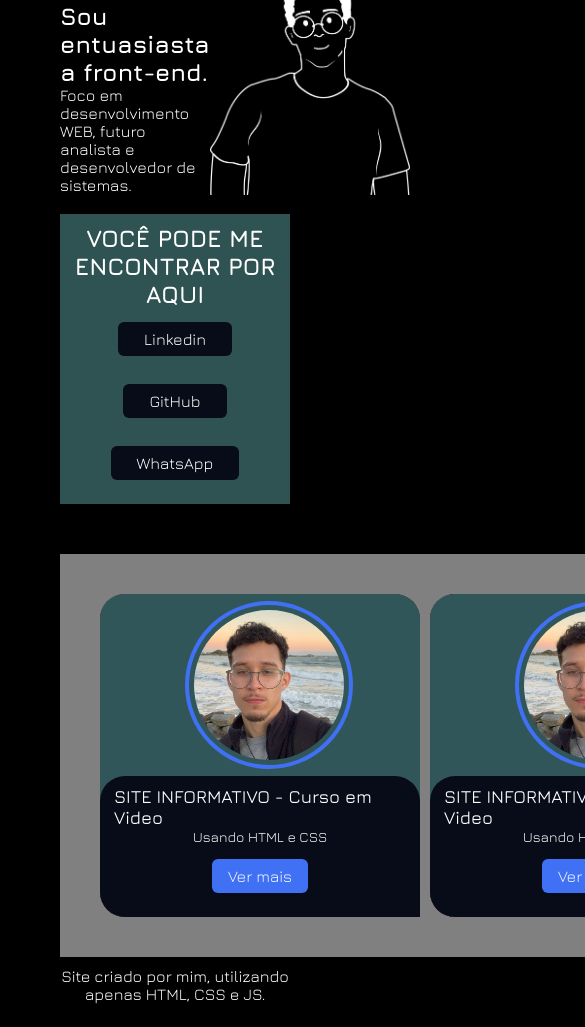
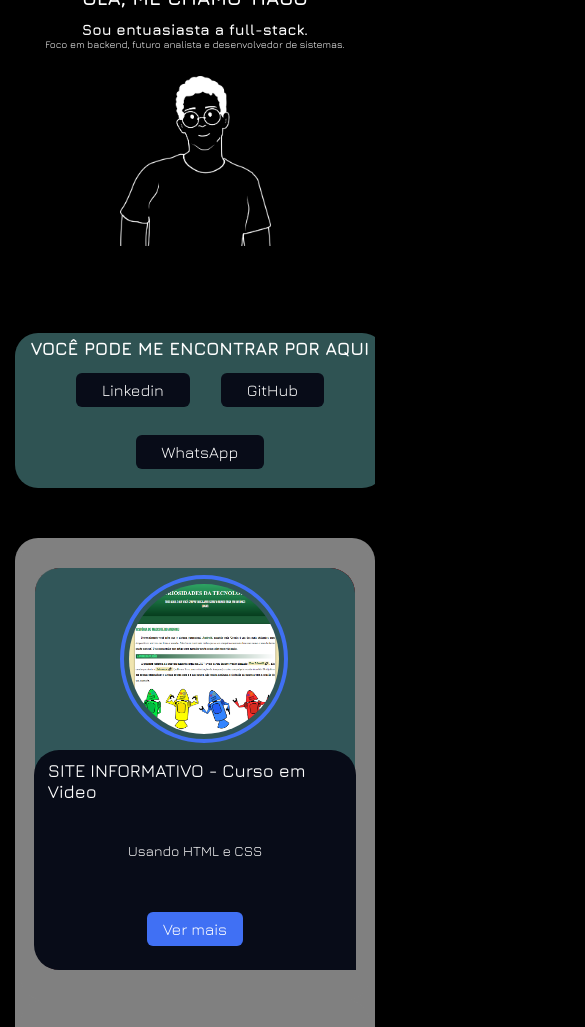
Before and after one commit to tiaxgo/FIRT-TRY, a plain HTML site: page index.html in a window 390 px wide. Shown: the part 152-1179 px from the top of the page, 585 px wide, since content can reach past the window. Drawn offline with nearby package versions, Linux system fonts and the light colour scheme.

Commit message:
RESPONSIVIDADE
Adicionei media screen

```diff
--- a/index.html
+++ b/index.html
@@ -10,17 +10,13 @@
     <link rel="stylesheet" href="style.css">
     <script src="js/script.js" defer></script>
 </head>
-<header>
-    <div>
+<header class="menu">
         <input type="checkbox" name="change-theme" id="change-theme" />
         <label for="change-theme">
           <i class="bi bi-sun"></i>
           <i class="bi bi-moon"></i
         ></label>
-      </div>
     <nav>
-
-        <a href="#" class="navd"><strong>HOME</strong></a>
         <a href="#" class="navd"><strong>SOBRE MIM</strong></a>
         <a href="#" class="navd"><strong>PORTIFÓLIOS</strong></a>
         <a href="#" class="ult" ><strong>CONTATOS</strong></a>
@@ -29,11 +25,12 @@
 
 <body>
     <main>
+      <div class="bloco">
           <div class="conteiner">
             <div class="elemento1">
               <h1>OLÁ, ME CHAMO TIAGO</h1> <br>
-          <h2>Sou entuasiasta a front-end.</h2>
-          <p>Foco em desenvolvimento WEB, futuro analista e desenvolvedor de sistemas.</p>
+              <h2>Sou entuasiasta a full-stack.</h2>
+              <p>Foco em backend, futuro analista e desenvolvedor de sistemas.</p>
             </div>
 
             <div class="elemento2">
@@ -48,6 +45,7 @@
             <button class="botaoredes"><a href="https://www.linkedin.com/in/tiaxgo/" target="_blank" rel="external">Linkedin</a></button>
             <button class="botaoredes"><a href="https://github.com/tiaxgo" target="_blank" rel="external">GitHub</a></button>
             <button class="botaoredes"><a href="https://wa.me/5548988179072" target="_blank" rel="external" >WhatsApp</a></button>
+      </div>
 
      </div>
       <section class="rol">
@@ -58,12 +56,13 @@
                       <div class="image-content">
                           <span class="overlay"></span>
                           <div class="card-image">
-                              <img src="IMG_7792.jpg" alt="minhafotoperfil" class="card-img">
+                              <img src="img/fotosite.PNG" alt="minhafotoperfil" class="card-img">
                           </div>
                            <div class="card-content">
                                   <h2 class="nome">SITE INFORMATIVO - Curso em Video</h2>
                                   <p class="descricao">Usando HTML e CSS</p>
-                                  <button class="botao"> Ver mais </button>
+                                  <button class="botao"><a href="https://tiaxgo.github.io/HTML-CSS/exercicios/desafio10/android.html" target="_blank" rel="external">Ver mais</a>
+                                  </button>
                            </div>
                       </div>
                   </div>
@@ -96,11 +95,11 @@
                   <div class="image-content">
                       <span class="overlay"></span>
                       <div class="card-image">
-                          <img src="IMG_7792.jpg" alt="AplicativoTRILHA" class="card-img">
+                          <img src="img/imgAPP.jpg" alt="AplicativoTRILHA" class="card-img">
                       </div>
                        <div class="card-content">
-                              <h2 class="nome">Aplicativo - TRILHA</h2>
-                              <p class="descricao">Usando HTML e CSS</p>
+                              <h2 class="nome">APLICATIVO DE TRILHA</h2>
+                              <p class="descricao">Usando ---------</p>
                               <button class="botao"> Ver mais </button>
                        </div>
                   </div>
--- a/style.css
+++ b/style.css
@@ -19,7 +19,7 @@ body {
     background-color: black;
     transition: 0.3s;
     color: white;
-    padding: 0px 100px 0px 60px;
+    padding: 10px 60px 10px 60px;
 }
 
 
@@ -100,6 +100,7 @@ header,
     justify-content: space-between;
     padding: 15px 5px 0px 15px;
 
+
 }
 
 .bi::before {
@@ -140,6 +141,7 @@ img {
 
 main {
     padding-top: 60px;
+    overflow: hidden;
 
 }
 
@@ -158,13 +160,14 @@ main {
 }
 
 .rol {
-    background-color: rgb(21, 21, 30);
+    background-color: grey;
     color: white;
     position: relative;
     display: flex;
     margin-top: 50px;
-    min-width: 250px;
-    min-height: 250px;
+    margin-bottom: 20px;
+    border-radius: 23px;
+
 
 }
 
@@ -199,8 +202,11 @@ main {
     width: 100%;
     text-align: center;
     padding: 10px 0px 10px 0px;
-    margin-top: 20px;
+    margin-top: 100px;
     margin-bottom: 20px;
+    border-radius: 23px;
+
+
 
 }
 
@@ -232,7 +238,9 @@ main {
 footer {
     margin: 10px 0px 10px 0px;
     text-align: center;
+    padding-bottom: 60px;
 }
+
 
 /* ABAIXO CSS DO MENU SLIDE */
 
@@ -249,6 +257,7 @@ footer {
     height: 150px;
     width: 150px;
     border: 50%;
+
 
 
 }
@@ -300,15 +309,26 @@ footer {
     padding: 10px 14px;
     margin-top: 20px;
     border-radius: 25px 25px 0 25px;
+    width: 92%;
+    height: 200px;
+    justify-content: space-between;
 
 /* esse acima é onde fica as informacoes, nome, descriçãoe  ver mais */
 }
+ /* abaixo é a div que fica por traz do "slides" que apresentam os projetos*/
+.slide-conteiner {
+    background-color: rgb(128, 128, 128);
+    padding: 30px;
+    max-width: 1120px;
+    width: 80%;
+    min-width: 110px;
+    overflow: hidden;
+    display: flex;
+    flex-direction: row;
+    justify-content: center;
+    border-radius: 23px;
 
-.slide-conteiner {
-    max-width: 1122px;
-    width: 100%;
-    background-color: grey;
-    padding: 40px;
+
 }
 
 .nome {
@@ -331,11 +351,11 @@ footer {
     margin: 14px;
     border-radius: 6px;
     transition: all 0.3s ease;
+    text-decoration: none;
 }
 
 .botao:hover {
     background-color: #2b4ba3;
-
 }
 
 .overlay {
@@ -348,3 +368,66 @@ footer {
     border-radius: 24px 25px 0 25px;
 
 }
+/* aqui acaba a sessão dos slides*/
+
+/* esse botao é da opcao vVer mais dos PROJETOS*/
+.botao a {
+    text-decoration: none;
+    color: white;
+}
+
+@media screen and (max-width: 609px){
+    /* topo do site */
+    body {
+        padding: 10px 15px 10px 15px;
+    }
+    .bloco{
+        justify-content: center;
+    }
+    .conteiner{
+        display: flex;
+        flex-direction: column;
+        text-align: center;
+        align-items: center;
+        justify-content: center;
+
+    }
+    .elemento1 {
+        font-size: 10px;
+        padding-bottom: 10px;
+
+    }
+
+    .elemento2 {
+        padding-top: 16px;
+        padding-left: 150px;
+    }
+
+    .fotopreta, .fotobranca {
+        width: 170x;
+        height: 170px;
+
+
+    }
+
+
+    /*cabecalho*/
+
+    .menu{
+        display: none;
+
+    }
+
+    .redes {
+        margin-top: 190px;
+        width: 100%;
+        font-size: 12px;
+        padding: 5px;
+    }
+
+    .rol {
+
+        flex-direction: column;
+        align-items: center;
+
+    }}
```
Also changed, not shown: img/fotosite.PNG (added), img/imgAPP.jpg (added). Lines whose indentation alone changed are shown as unchanged.
